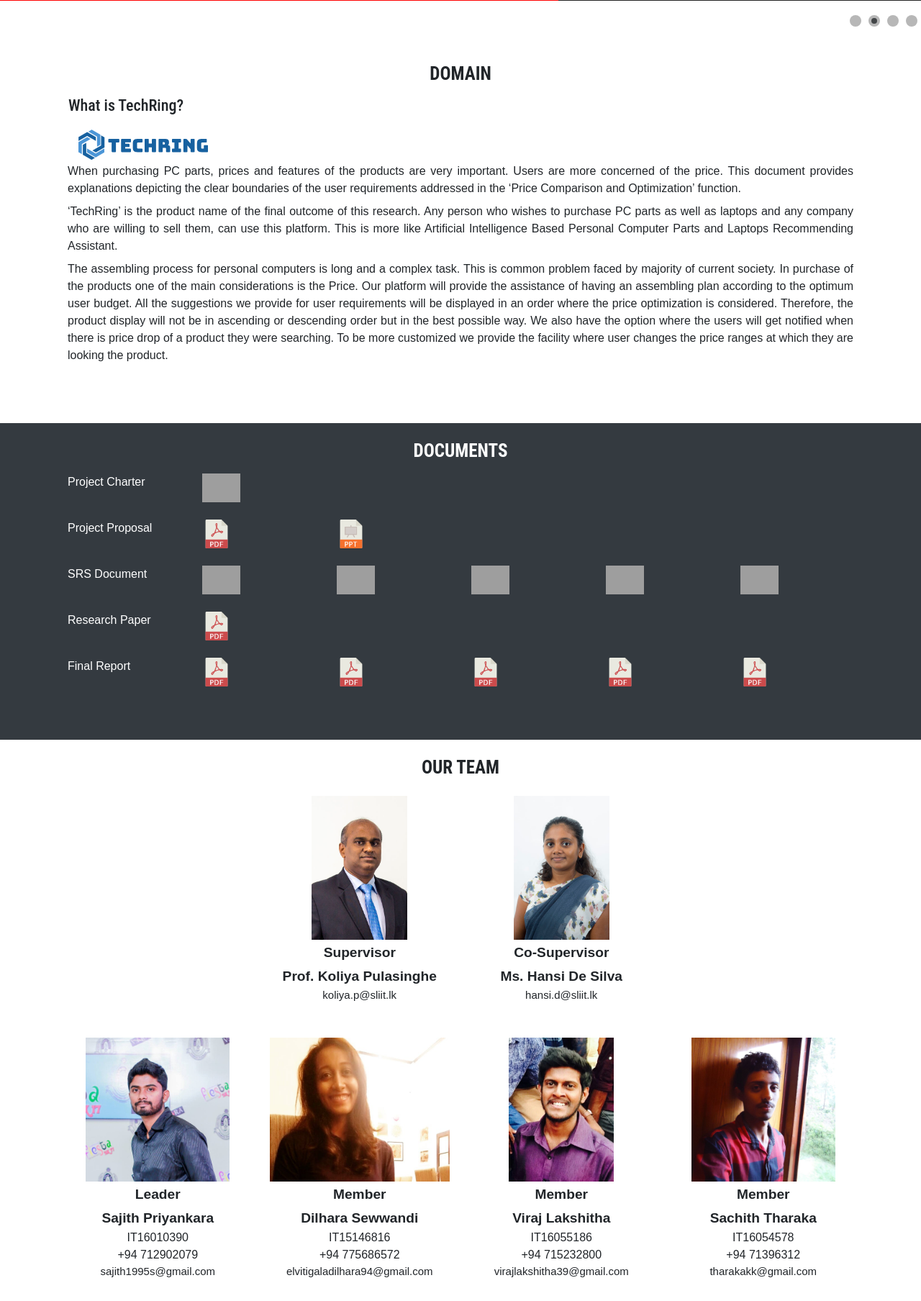
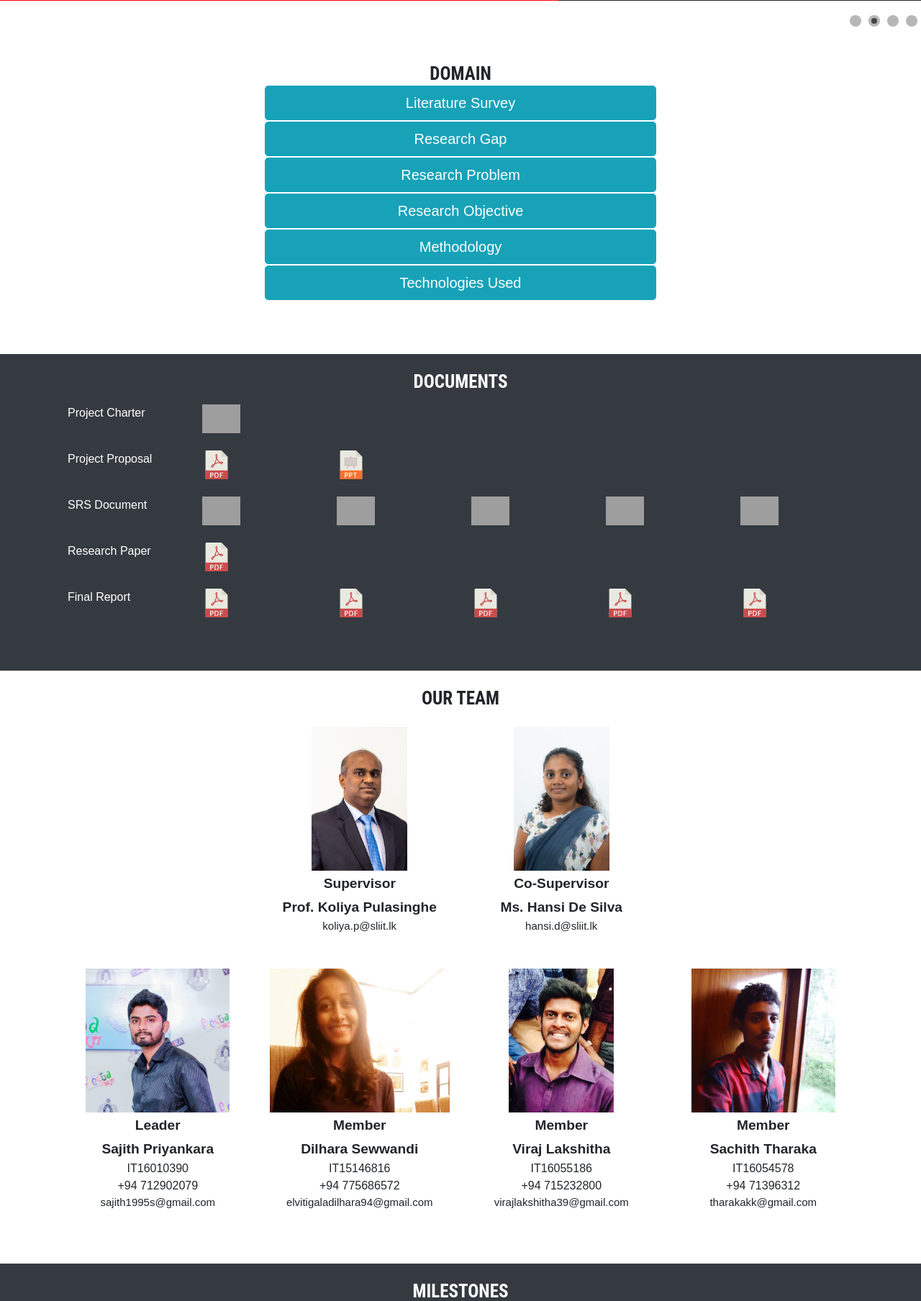
Before and after one commit to sachithkk/CDAP-Website, a PHP site: page / in a window 1280 px wide. Shown: the part 639-2447 px from the top of the page at 72% size. Run offline with PHP 8.4, Linux system fonts and the light colour scheme; some libraries are stand-ins or nearby versions; grey boxes are pictures that could not be loaded.

Commit message:
add buttons to domain

```diff
--- a/assets/css/home.css
+++ b/assets/css/home.css
@@ -509,6 +509,12 @@ hr{
     background-color: rgba(0, 0, 0, 0.8);
 }
 
+.table1 {
+  border-radius: 5px;
+  width: 50%;
+  margin: 0px auto;
+  float: none;
+}
 
 .img-fluid{
   height: 275px;
--- a/index.html
+++ b/index.html
@@ -113,10 +113,10 @@
             <h3 class="tittle text-center font-weight-bold text-uppercase">
                 <span class="font-weight-bold text-center">D</span>Domain
             </h3>
-            <div class="row">
+            <!-- <div class="row">
                 <h4 class="m-3">What is TechRing?</h4>
-            </div>
-            <div class="row">
+            </div> -->
+            <!-- <div class="row">
                 <div class="col-12 text-justify">
                     <img src="assets/images/logo.png" />
                     <label>When purchasing PC parts, prices and features of the products are very important. Users are
@@ -147,11 +147,155 @@
                         facility
                         where user changes the price ranges at which they are looking the product.</label>
                 </div>
-            </div>
+            </div> -->
+                    <table class="table1">
+                      <tr>
+                        <td><button type="button" style="width: 100%" class="btn btn-info btn-lg" data-toggle="modal" data-target="#LiteratureSurvey">Literature Survey</button></td>
+                      </tr>
+                      <tr>
+                        <td><button type="button" style="width: 100%" class="btn btn-info btn-lg" data-toggle="modal" data-target="#ResearchGap">Research Gap</button></td>
+                      </tr>
+                      <tr>
+                        <td><button type="button" style="width: 100%" class="btn btn-info btn-lg" data-toggle="modal" data-target="#ResearchProblem">Research Problem</button></td>
+                      </tr>
+
+                      <tr>
+                        <td><button type="button" style="width: 100%" class="btn btn-info btn-lg" data-toggle="modal" data-target="#ResearchObjective">Research Objective</button></td>
+                      </tr>
+                      <tr>
+                        <td><button type="button" style="width: 100%" class="btn btn-info btn-lg" data-toggle="modal" data-target="#Methodology">Methodology</button></td>
+                      </tr>
+                      <tr>
+                        <td><button type="button" style="width: 100%" class="btn btn-info btn-lg" data-toggle="modal" data-target="#TechnologiesUsed">Technologies Used</button></td>
+                      </tr>
+                    </table>
             <div class="row">
 
             </div>
 
+        <!-- LiteratureSurvey -->
+        <div class="modal fade" id="LiteratureSurvey" role="dialog">
+            <div class="modal-dialog modal-lg">
+                <div class="modal-content">
+                <div class="modal-header">
+                    <button type="button" class="close" data-dismiss="modal">&times;</button>
+                    <h4 class="modal-title">Literature Survey</h4>
+                </div>
+                <div class="modal-body">
+                    <p>
+                    <img src="./assets/images/lit_review.png" style="height:100%; width:100%">
+                    </p>
+                </div>
+                <div class="modal-footer">
+                    <button type="button" class="btn btn-danger" data-dismiss="modal">Close</button>
+                </div>
+                </div>
+            </div>
+        </div>
+
+        <!-- ResearchGap -->
+        <div class="modal fade" id="ResearchGap" role="dialog">
+            <div class="modal-dialog modal-lg">
+                <div class="modal-content">
+                <div class="modal-header">
+                    <button type="button" class="close" data-dismiss="modal">&times;</button>
+                    <h4 class="modal-title">Research Gap</h4>
+                </div>
+                <div class="modal-body">
+                    <p>
+                    <img src="./assets/images/methadology.png" style="height:100%; width:100%">
+                    </p>
+                </div>
+                <div class="modal-footer">
+                    <button type="button" class="btn btn-danger" data-dismiss="modal">Close</button>
+                </div>
+                </div>
+            </div>
+        </div>
+
+        <!-- ResearchProblem -->
+        <div class="modal fade" id="ResearchProblem" role="dialog">
+            <div class="modal-dialog modal-lg">
+                <div class="modal-content">
+                <div class="modal-header">
+                    <button type="button" class="close" data-dismiss="modal">&times;</button>
+                    <h4 class="modal-title">Research Problem</h4>
+                </div>
+                <div class="modal-body">
+                    <p>
+                    <img src="./assets/images/methadology.png" style="height:100%; width:100%">
+                    </p>
+                </div>
+                <div class="modal-footer">
+                    <button type="button" class="btn btn-danger" data-dismiss="modal">Close</button>
+                </div>
+                </div>
+            </div>
+        </div>
+
+        <!-- ResearchObjective -->
+        <div class="modal fade" id="ResearchObjective" role="dialog">
+            <div class="modal-dialog modal-lg">
+                <div class="modal-content">
+                <div class="modal-header">
+                    <button type="button" class="close" data-dismiss="modal">&times;</button>
+                    <h4 class="modal-title">Research Objective</h4>
+                </div>
+                <div class="modal-body">
+                    <p>
+                    <img src="./assets/images/methadology.png" style="height:100%; width:100%">
+                    </p>
+                </div>
+                <div class="modal-footer">
+                    <button type="button" class="btn btn-danger" data-dismiss="modal">Close</button>
+                </div>
+                </div>
+            </div>
+        </div>
+
+        <!-- Methadology -->
+        <div class="modal fade" id="Methodology" role="dialog">
+            <div class="modal-dialog modal-lg">
+                <div class="modal-content">
+                <div class="modal-header">
+                    <button type="button" class="close" data-dismiss="modal">&times;</button>
+                    <h4 class="modal-title">Methodology</h4>
+                </div>
+                <div class="modal-body">
+                    <p>
+                    <img src="./assets/images/methadology.png" style="height:100%; width:100%">
+                    <img src="./assets/images/1.png" style="height:100%; width:100%">
+                    <img src="./assets/images/2.png" style="height:100%; width:100%">
+                    <img src="./assets/images/3.png" style="height:100%; width:100%">
+                    <img src="./assets/images/4.png" style="height:100%; width:100%">
+                    </p>
+                </div>
+                <div class="modal-footer">
+                    <button type="button" class="btn btn-danger" data-dismiss="modal">Close</button>
+                </div>
+                </div>
+            </div>
+        </div>
+
+        <!-- TechnologiesUsed -->
+        <div class="modal fade" id="TechnologiesUsed" role="dialog">
+            <div class="modal-dialog modal-lg">
+                <div class="modal-content">
+                <div class="modal-header">
+                    <button type="button" class="close" data-dismiss="modal">&times;</button>
+                    <h4 class="modal-title">Technologies Used</h4>
+                </div>
+                <div class="modal-body">
+                    <p>
+                    <img src="./assets/images/technologies.png" style="height:100%; width:100%">
+                    </p>
+                </div>
+                <div class="modal-footer">
+                    <button type="button" class="btn btn-danger" data-dismiss="modal">Close</button>
+                </div>
+                </div>
+            </div>
+        </div>
             <!-- <div class="row">
                 <div class="col-lg-4 col-md-4">
                     <h4>Literature Survey</h4>
```
Also changed, not shown: assets/images/1.png (added), assets/images/2.png (added), assets/images/3.png (added), assets/images/4.png (added), assets/images/lit_review.png (added), assets/images/methadology.png (added), assets/images/technologies.png (added).
